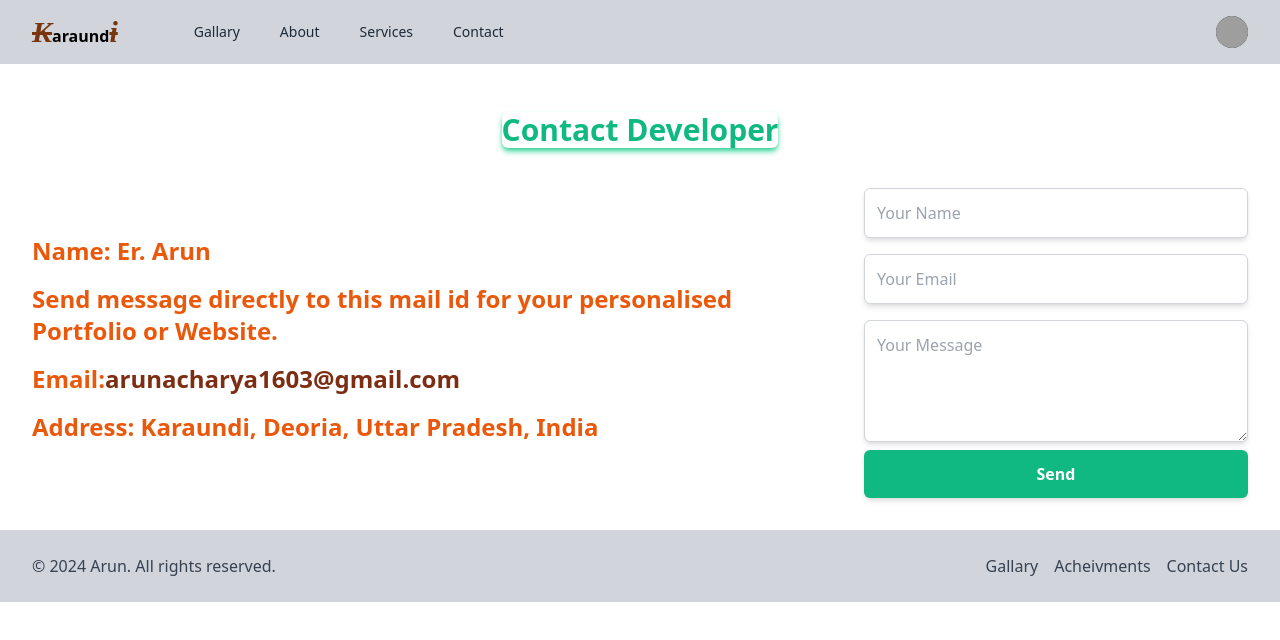
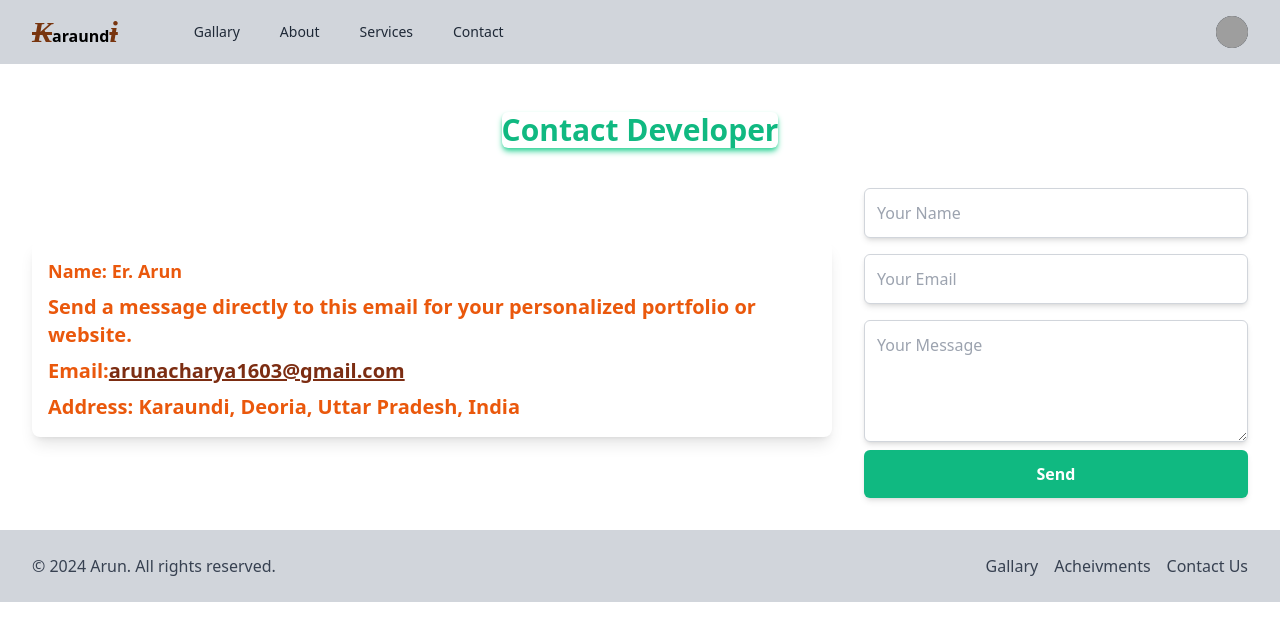
Before and after one commit to arunacharya1603/Karaundi-village, a React (Vite) app: page /contact in a window 1280 px wide. Shown: the top 640 px of the page. Built offline with nearby package versions, Linux system fonts and the light colour scheme; grey boxes are pictures that could not be loaded.

Commit message:
update commit

```diff
--- a/src/pages/Contact.jsx
+++ b/src/pages/Contact.jsx
@@ -1,6 +1,5 @@
-import React,{useState} from 'react'
-import emailjs from '@emailjs/browser'
-
+import React, { useState } from "react";
+import emailjs from "@emailjs/browser";
 
 const Contact = () => {
   const [formData, setFormData] = useState({
@@ -39,11 +38,9 @@ const Contact = () => {
         email: "",
         message: "",
       });
-    }
-    catch (error) {
+    } catch (error) {
       alert("Failed to send message");
     }
-
   };
 
   return (
@@ -52,27 +49,28 @@ const Contact = () => {
         Contact Developer
       </p>
       <div className="flex flex-col md:flex-row justify-center items-center w-full">
-        <div className="flex flex-col justify-center items-start mb-4 md:mb-0 md:mr-8">
-          <p className="text-2xl font-semibold text-orange-600 mb-4">
+        <div className="flex flex-col justify-center items-start mb-4 md:mb-0 md:mr-8 p-4 bg-white shadow-lg rounded-lg">
+          <p className="text-lg font-semibold text-orange-600 mb-2">
             Name: Er. Arun
           </p>
-          <p className="text-2xl font-semibold text-orange-600 mb-4">
-            Send message directly to this mail id for your personalised
-            Portfolio or Website.
+          <p className="text-xl font-semibold text-orange-600 mb-2">
+            Send a message directly to this email for your personalized
+            portfolio or website.
           </p>
-          <p className="text-2xl font-semibold text-orange-600 mb-4">
+          <p className="text-xl font-semibold text-orange-600 mb-2">
             Email:
             <a
               href="mailto:arunacharya1603@gmail.com"
-              className="text-orange-900"
+              className="text-orange-900 underline"
             >
               arunacharya1603@gmail.com
             </a>
           </p>
-          <p className="text-2xl font-semibold text-orange-600">
+          <p className="text-xl font-semibold text-orange-600">
             Address: Karaundi, Deoria, Uttar Pradesh, India
           </p>
         </div>
+
         <form className="flex flex-col w-full max-w-sm" onSubmit={handleSubmit}>
           <input
             type="text"
@@ -113,4 +111,4 @@ const Contact = () => {
   );
 };
 
-export default Contact
+export default Contact;
```
Also changed, not shown: vercel.json (added).
